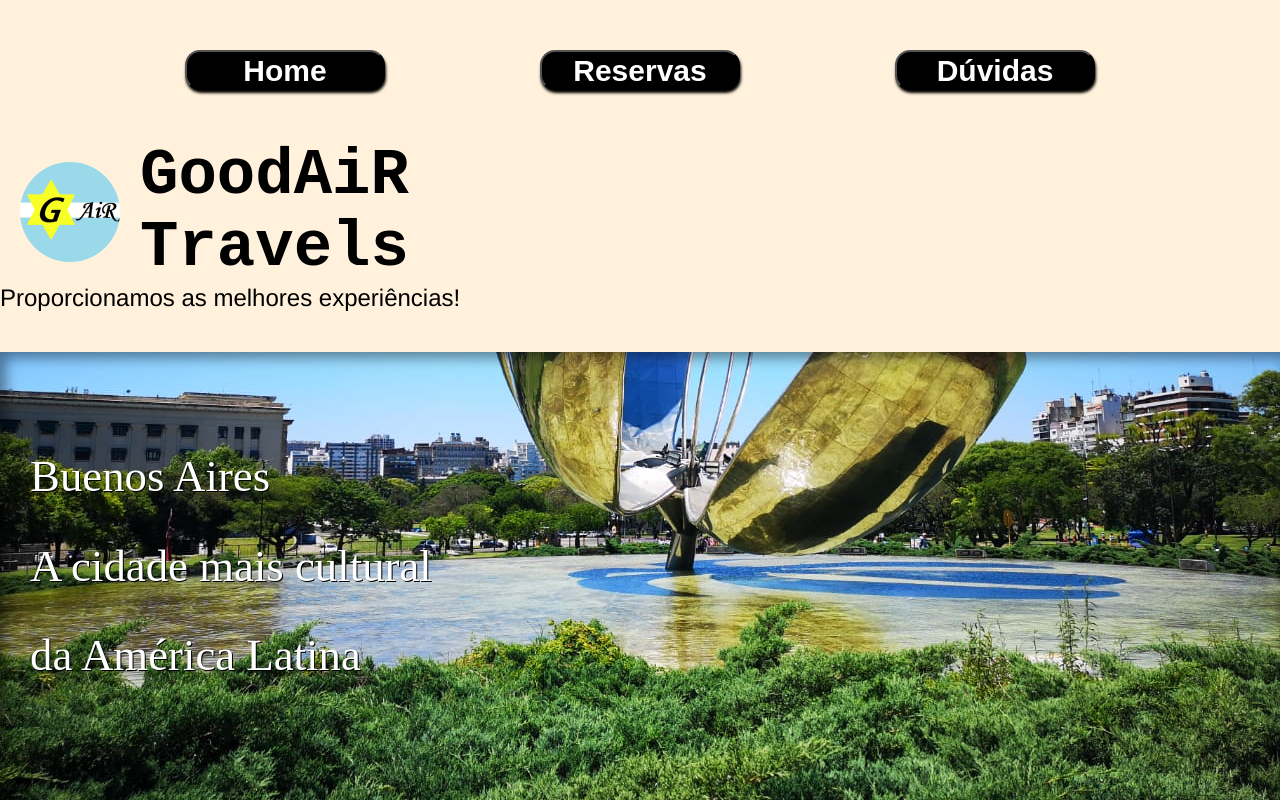
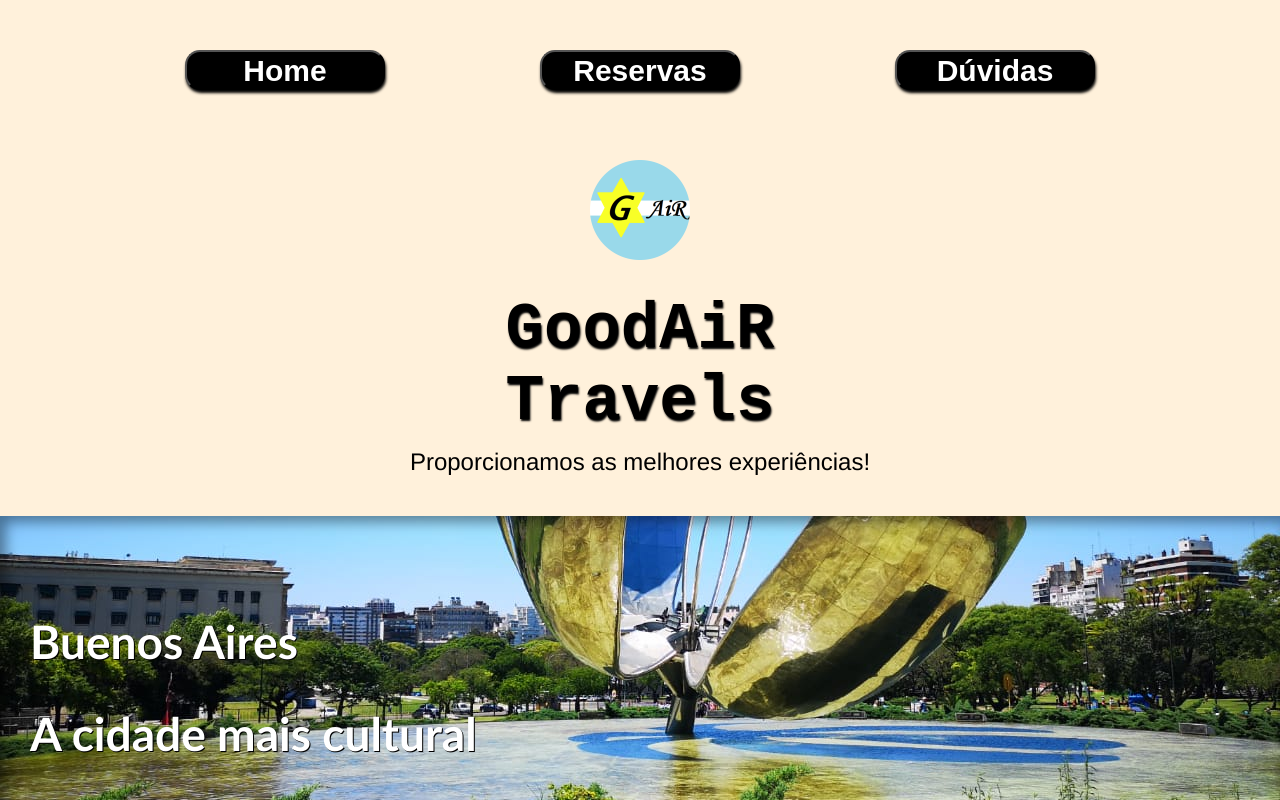
Before and after one commit to iagovalverde/good-air, a plain HTML site: page index.html in a window 1280 px wide. Shown: the top 800 px of the page. Drawn offline with Linux system fonts and the light colour scheme.

```diff
--- a/index.html
+++ b/index.html
@@ -15,7 +15,7 @@
             <button class="reservas">Reservas</button>
             <button class="duvidas">Dúvidas</button>
         </nav>
-        <div>
+        <div class="titulo">
             <img src="imagens/logo.png.png" alt="">
             <h1>GoodAiR <br> Travels</h1>
         </div>
--- a/style.css
+++ b/style.css
@@ -11,7 +11,6 @@
 
 nav {
     margin: 40px;
-
     display: flex;
     flex-direction: row;
     justify-content: space-evenly;
@@ -44,10 +43,13 @@
     transform: scale(1.05);
 }
 
+header {
+    text-align: center;
+}
+
 header div {
     margin: auto;
-    display: flex;
-    flex-direction: row;
+    display: block;
     align-items: center;
 }
 
@@ -57,13 +59,15 @@
 }
 
 header div h1 {
-
+    margin: 10px;
     font-family: 'Courier New', Courier, monospace;
     font-size: 64px;
     font-weight: bold;
+    text-shadow: 1px 2px 2px black;
 }
 
 header p {
+    margin: 10px;
     font-family: 'Franklin Gothic Medium', 'Arial Narrow', Arial, sans-serif;
     font-size: 24px;
 }
@@ -91,17 +95,15 @@
 
 div.background > p {
     display: inline-block;
-    padding: 10px;
-
     text-shadow: 1px 1px 0px black;
-    font-size: 30px;
-
+    font-size: 48px;
     padding-top: 10vh;
     padding-bottom: 10vh;
     line-height: 2em;
     padding-left: 30px;
-    font-family: var(--fonte3);
-    font-size: 3.5vw;
+    font-family: 'Gill Sans', 'Gill Sans MT', Calibri, 'Trebuchet MS', sans-serif, Courier, monospace;
+    font-weight: bolder;
+    font-size: 3.6vw;
 }
 
 .centro {
```
